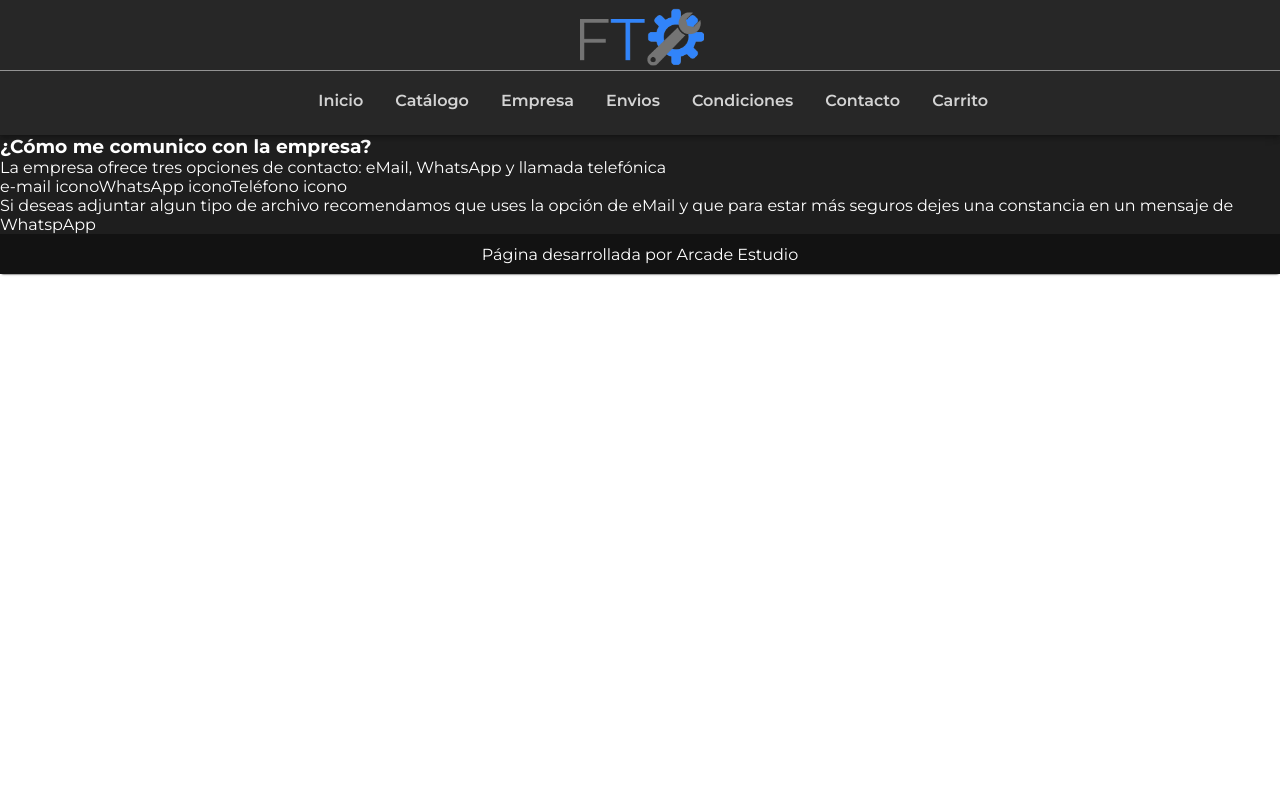
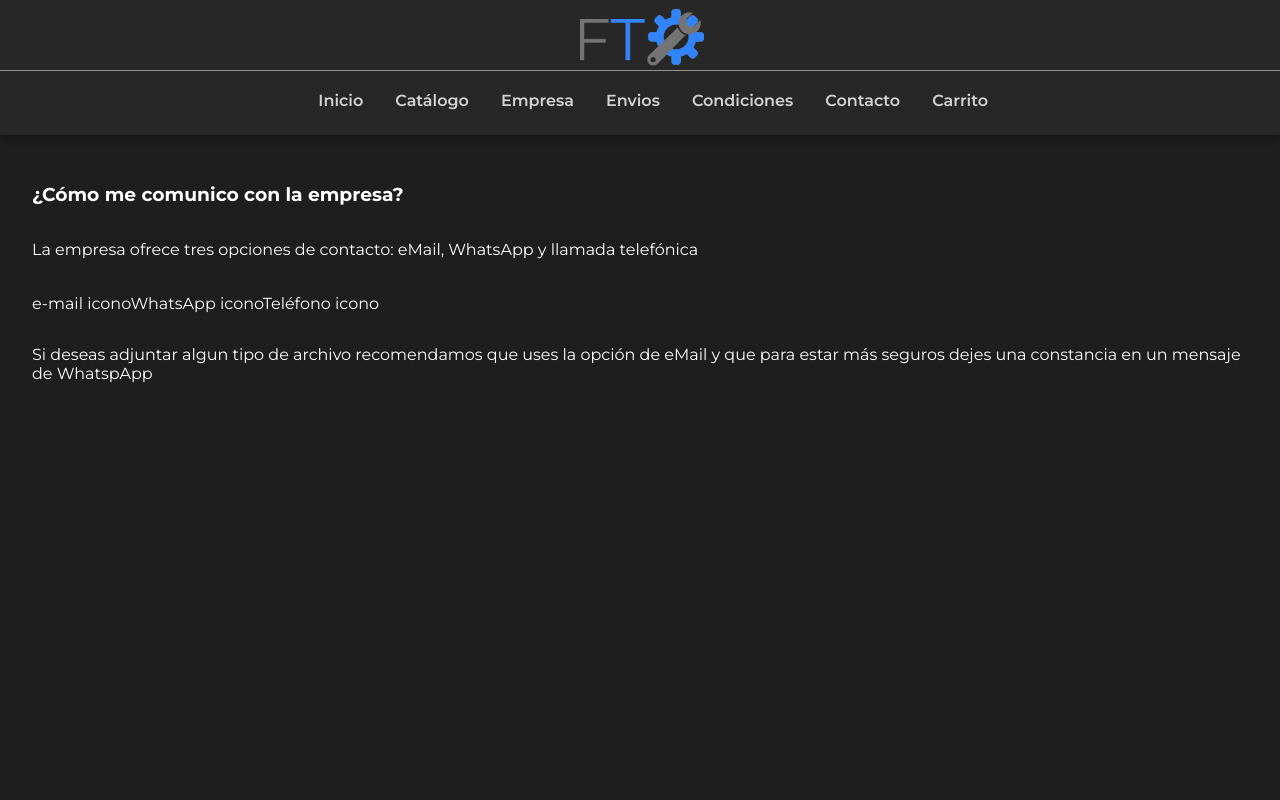
Before and after one commit to LuksFay/Fabianesi-page, a React (Create React App) app: page /contacto in a window 1280 px wide. Shown: the top 800 px of the page. Built offline with nearby package versions, Linux system fonts and the light colour scheme; the HTML template or start-up script is replaced by a standard one.

Commit message:
In the end I gave functionality to the sliders. I was looking at the manifest to update it and gave some basic styles to the information sections

```diff
--- a/public/index.html
+++ b/public/index.html
@@ -7,7 +7,7 @@
     <meta name="theme-color" content="#000000" />
     <meta
       name="description"
-      content="Web site created using create-react-app"
+      content="Nos dedicamos a la venta minorista de productos de diagnóstico para motores, como herramientas de diagnóstico, software de diagnóstico y equipos de prueba para motores. La empresa ofrece productos de alta calidad y tecnología avanzada para ayudar a los mecánicos a diagnosticar y reparar problemas de motor."
     />
     <link rel="apple-touch-icon" href="%PUBLIC_URL%/logo192.png" />
     <link rel="manifest" href="%PUBLIC_URL%/manifest.json" />
--- a/src/components/cards/SliderCards.jsx
+++ b/src/components/cards/SliderCards.jsx
@@ -8,7 +8,7 @@ import InfoIcon from '@mui/icons-material/Info';
 import ShoppingCartIcon from '@mui/icons-material/ShoppingCart';
 import { Link } from 'react-router-dom';
 
-const SliderCards = () => {
+const SliderCards = ({handleAddProduct}) => {
     const settings = {
       dots: true,
       infinite: true,
@@ -62,7 +62,7 @@ const SliderCards = () => {
                                 <h4>${item.price}</h4>
                                 <div className="card__bottom__links">
                                   <Link to={'/' + item.id}><InfoIcon /></Link>
-                                  <Link to='/'><ShoppingCartIcon /></Link>
+                                  <span onClick={() => handleAddProduct(item)}><ShoppingCartIcon/></span>
                                 </div>
                             </div>
                         </div>
--- a/src/components/items/CardSliderItems.jsx
+++ b/src/components/items/CardSliderItems.jsx
@@ -3,56 +3,56 @@ export const CardSliderItems = [
         id: 6,
         image: 'diagnostico_directo/generador_pulsos_inyectores',
         title: 'Generador de Pulsos de Inyectores',
-        price: '15.136,00',
+        price: 15136,
         type: 'Diagnostico Directo',
     },
     {
         id: 11,
         image: 'diagnostico_directo/punta_logica',
         title: 'Punta Lógica',
-        price: '4.400,00',
+        price: 4400,
         type: 'Diagnostico Directo',
     },
     {
         id: 16,
         image: 'escaneres/escaner_autolink_AL529',
         title: 'Escaner Autolink AL529HD',
-        price: '31.821,00',
+        price: 31821,
         type: 'Escaner',
     },
     {
         id: 17,
         image: 'escaneres/escaner_maxidiag_Md808',
         title: 'Escaner Maxidiag Md808 Pro',
-        price: '58.132,00',
+        price: 58132,
         type: 'Escaner',
     },
     {
         id: 21,
         image: 'escaneres_profesionales/maxiSys_MS906',
         title: 'MaxiSys MS906',
-        price: '240.000,00',
+        price: 240000,
         type: 'Escaner Profesional',
     },
     {
         id: 26,
         image: 'gnc/carburada_ZL-7',
         title: 'Carburada (ZL-7)',
-        price: '4.536,00',
+        price: 4536,
         type: 'Gnc',
     },
     {
         id: 56,
         image: 'tacometro/tacometro_digital_DT6236',
         title: 'Tacometro Digital DT6236',
-        price: '3.508,00',
+        price: 3508,
         type: 'Tacometro',
     },
     {
         id: 62,
         image: 'testers/multimetro_digital_MY68T',
         title: 'Multimetro Digital MY68T',
-        price: '4.391,00',
+        price: 4391,
         type: 'Testers',
     },
 ]
--- a/src/pages/Catalogo.jsx
+++ b/src/pages/Catalogo.jsx
@@ -9,7 +9,9 @@ const Catalogo = ( {handleAddProduct} ) => {
 
   return (
     <>
-      <SliderCards />
+      <SliderCards
+        handleAddProduct={handleAddProduct}
+      />
       <div className="container__catalogo">
         <div className='filter__catalogo'>
           <CheckBox filters={filters} setFilters={setFilters} />
--- a/src/pages/Condiciones.jsx
+++ b/src/pages/Condiciones.jsx
@@ -1,14 +1,16 @@
 import React from 'react';
-//import '../styles/Inicio.css';
+import '../styles/Condiciones.css';
 
 const Condiciones = () => {
   return (
     <>
     <section className='condiciones-section'>
         <div className='condiciones-div-principal'>
-            <h3 className='condiciones-titulo'>¿Cómo es el proceso de compra?</h3>
+            <h2 className='condiciones-titulo'>
+              ¿Cómo es el proceso de compra?
+            </h2>
             <p className='condiciones-descripcion'>
-              Comprar en nuestra tienda es muy sencillo. Solo tienes que añadir a tu carrito de compras los productos que quieras comprar y, una vez que hayas terminado, proceder a realizar la compra. <br />
+              Comprar en nuestra tienda es muy sencillo. Solo tenes que añadir a tu carrito de compras los productos que quieras comprar y, una vez que hayas terminado, proceder a realizar la compra. <br />
               Al hacerlo, se te redirigirá al WhatsApp directo del vendedor, donde vas a poder acordar el medio de pago y la entrega de los productos. <br />
               Nuestra tienda ofrece una gran variedad de productos a precios muy competitivos. Todos nuestros productos son de alta calidad y están garantizados. Además, si no estás satisfech@ con algún producto, podes devolverlo sin problema y te devolveremos el importe. <br />
               En nuestra tienda, la satisfacción del cliente es nuestra principal prioridad. Por eso, si tenes cualquier duda o problema, no dudes en contactar con nosotros y estaremos encantados de ayudarte.
--- a/src/pages/Contacto.jsx
+++ b/src/pages/Contacto.jsx
@@ -1,5 +1,5 @@
 import React from 'react';
-//import '../styles/Inicio.css';
+import '../styles/Contacto.css';
 
 const Contacto = () => {
   return (
--- a/src/index.js
+++ b/src/styles/Contacto.css
@@ -1,10 +1,13 @@
-import React from 'react';
-import ReactDOM from 'react-dom/client';
-import App from './App';
-
-const root = ReactDOM.createRoot(document.getElementById('root'));
-root.render(
-  <React.StrictMode>
-    <App />
-  </React.StrictMode>
-);
+.contacto-section{
+  height: 100vh;
+}
+.contacto-div-principal{
+  padding: 3rem 2rem;
+  display: flex;
+  flex-direction: column;
+  gap: 2rem;
+  justify-content: space-between;
+}
+.contacto-descripcion{
+  line-height: 1.5rem;
+}
```
Also changed, not shown: 1 other file (tests, documents, lock files or other folders).
